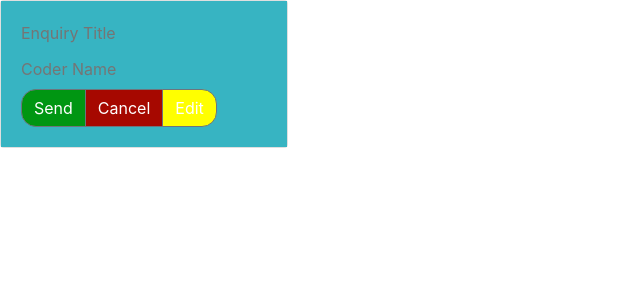
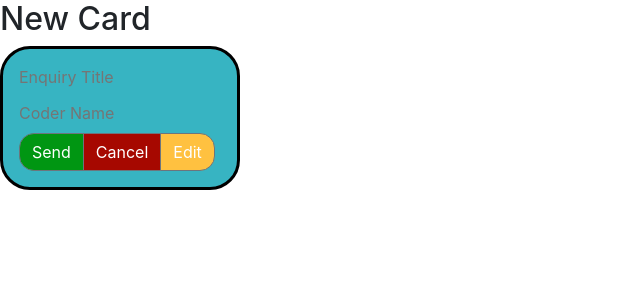
Before and after one commit to LauraBas/ConsultoryDB, a PHP site: page /src/CreateConsultory.php in a window 1280 px wide. Shown: the top 300 px of the page, without its empty margins (0-640 px from the left). Run offline with PHP 8.4, Linux system fonts and the light colour scheme.

Commit message:
Card style

```diff
--- a/index.php
+++ b/index.php
@@ -15,7 +15,6 @@
   <main>
     <nav>
       <ul>
-        <a href=""><li class="appoint">Appointments</li></a>
         <a href="src/CreateConsultory.php"><li class="appoint">Add new appointment</li></a>
       </ul>
     </nav>
--- a/src/CreateConsultory.php
+++ b/src/CreateConsultory.php
@@ -31,9 +31,10 @@ if (!empty($_POST)) {
 
 
 ?>
-<div class="card" style="width: 18rem;">
-    <div class="card-body">
+<h2>New Card</h2>
+    <div class="cardStyle">
         <form action="CreateConsultory.php" method="post">
+            <div>
                 <input placeholder="Enquiry Title" class="card-title" type="text" name="title">
                 <input placeholder="Coder Name"class="card-subtitle mb-2 text-muted" type="text" name="name">
                 <div class="btn-group" role="group" aria-label="Basic example">
@@ -41,8 +42,8 @@ if (!empty($_POST)) {
                     <button type="button" class="btn btn-secondary cancel">Cancel</button>
                     <button type="button" class="btn btn-secondary edit">Edit</button>
                 </div>
+            </div>
         </form>
-    </div>
     </div>
 </body>
 </html>
--- a/style.css
+++ b/style.css
@@ -38,20 +38,30 @@ nav ul{
     padding: 0.7em;
     border-radius: 15px;
 }
+
 /* create card style */
-.card-body {
+
+
+.cardStyle {
     background-color: #37b4c2;
+    width: 15em;
+    border: solid black;
+    display: inline-flex;
+    border-radius: 30px;
+    padding: 1em;
+}
 
-}
 .send {
     background-color: #009612;
     border-radius: 15px;
 }
+
 .cancel {
     background-color: #A60800;
     border-radius: 15px;
 }
+
 .edit {
-    background-color: yellow;
+    background-color:#FFC140;
     border-radius: 15px;
 }
```
Also changed, not shown: src/ListCards.php (+4 -5 lines). Lines whose indentation alone changed are shown as unchanged.
